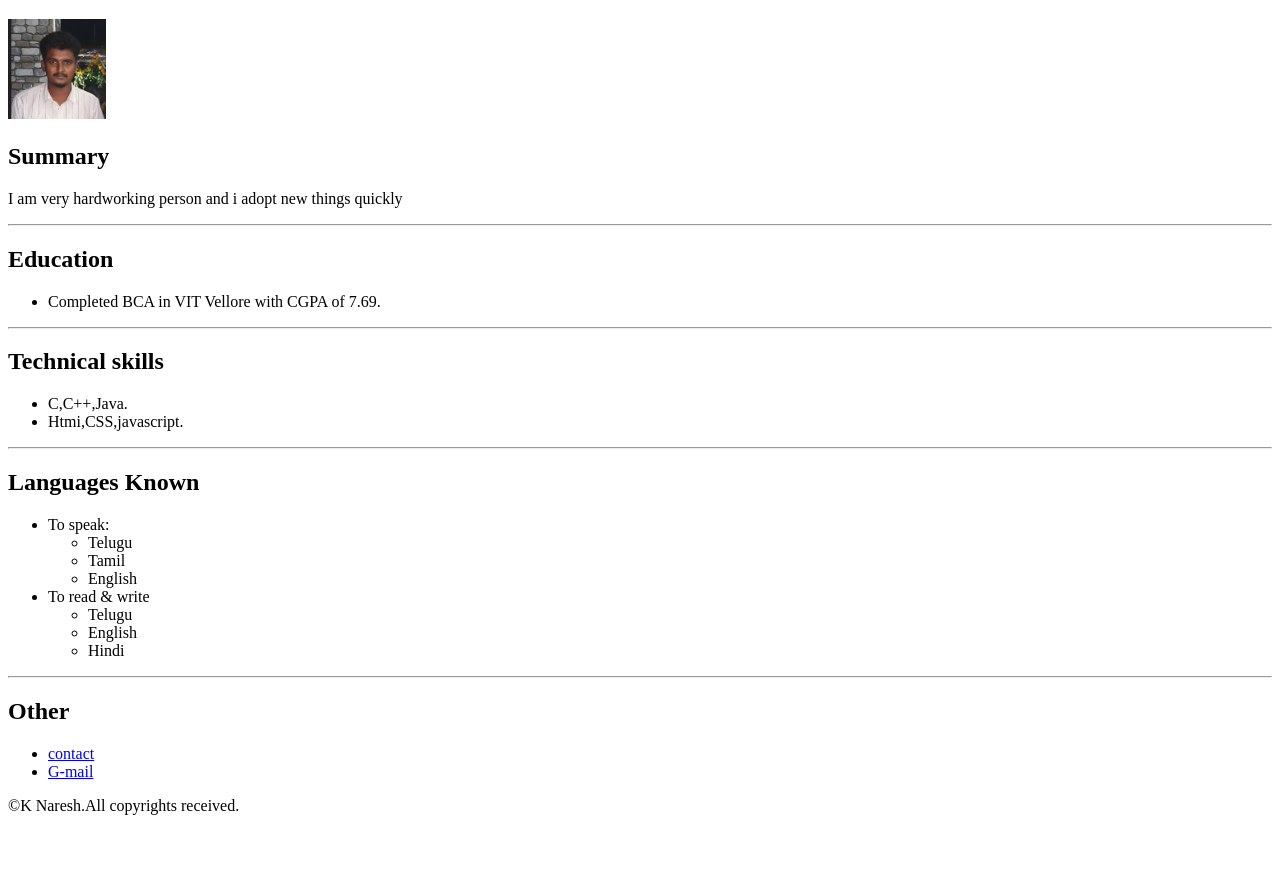
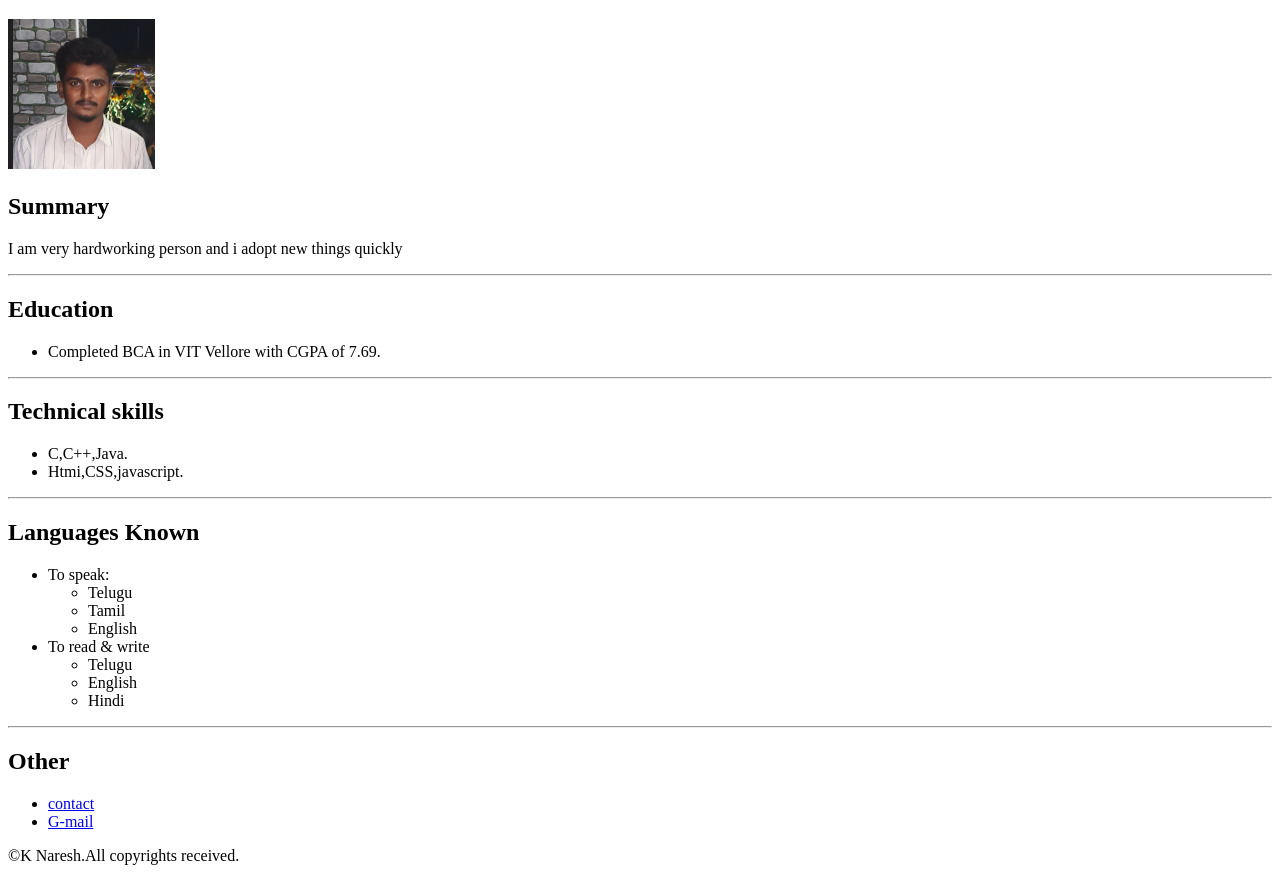
Before and after one commit to NARESH959/resume, a plain HTML site: page index.html in a window 1280 px wide. Shown: the part 61-934 px from the top of the page. Before the commit the page ends 884 px from the top, so only its background shows below. Drawn offline with Linux system fonts and the light colour scheme.

Commit message:
Update index.html

```diff
--- a/index.html
+++ b/index.html
@@ -7,7 +7,7 @@
 </head>
 <body>
     <h1>K.Naresh</h1>
-    <img src="./naresh.png" height="100px">
+    <img src="./naresh.png" height="150px">
     <h2>Summary</h2>
     <p>I am very hardworking person and i adopt new things quickly</p>
     <hr>
```
